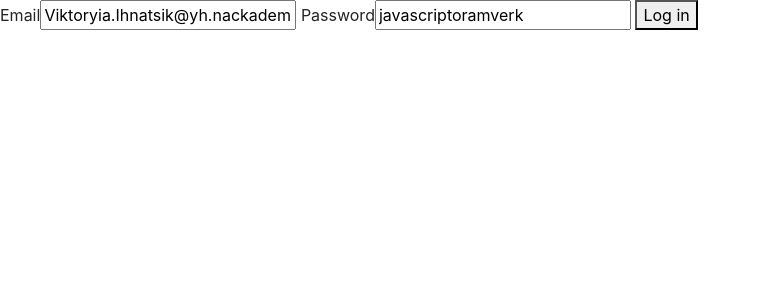
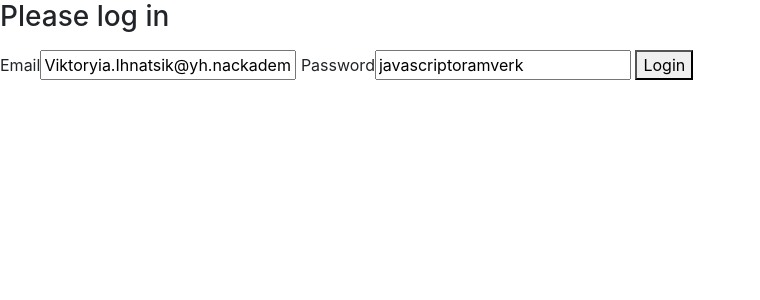
Before and after one commit to ViktoriaIhnatsik/Kundgenerator, a React (Create React App) app: page / in a window 1280 px wide. Shown: the top 300 px of the page, without its empty margins (0-760 px from the left). Built offline with nearby package versions, Linux system fonts and the light colour scheme.

Commit message:
Add style

```diff
--- a/src/pages/LoginPage.jsx
+++ b/src/pages/LoginPage.jsx
@@ -48,11 +48,12 @@ export default function LoginPage() {
   return (
     <div>
       <form onSubmit={handleOnSubmit}>
+        <h1 class="h3 mb-3 fw-normal">Please log in</h1>
         <label>Email</label>
         <input name="email" value={formData.email} onChange={handleOnChange} /> {/* onChange -> anropa funct*/}
         <label>Password</label>
         <input name="password" value={formData.password} onChange={handleOnChange} /> {/*ger name för att ha koll vad är det*/ }
-        <button type="submit"> Log in </button>
+        <button type="submit"> Login </button>
       </form>
     </div>
   )
```
